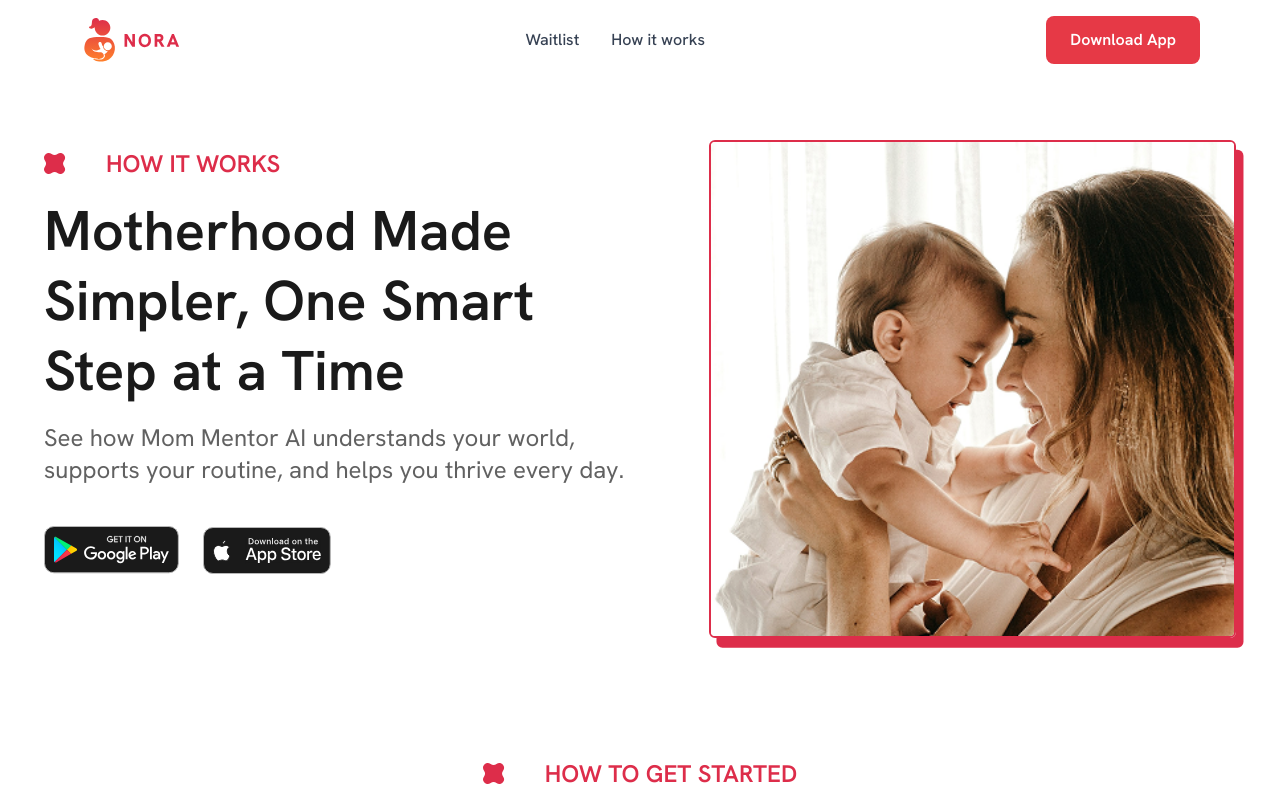
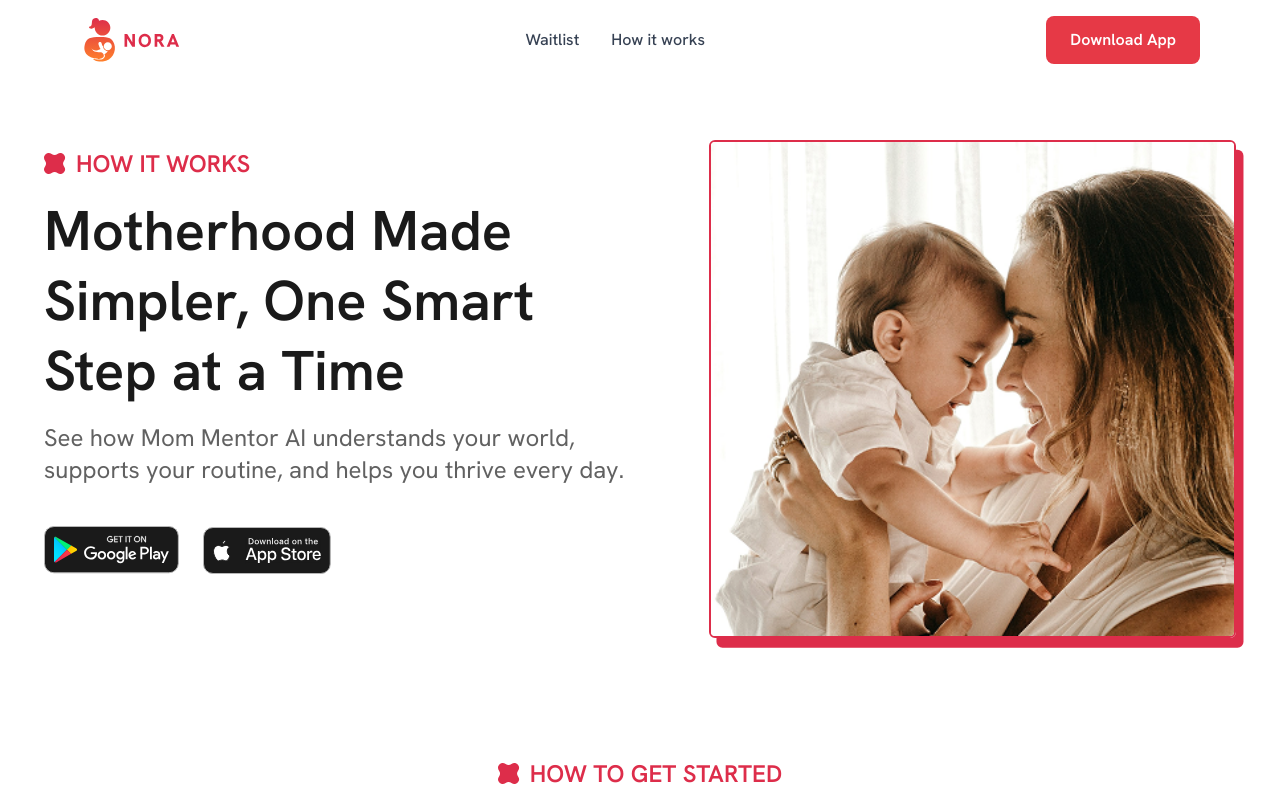
Before and after one commit to A-zook/mum-mentor-FE-azi-pu, a Next.js app: page /how-it-works in a window 1280 px wide. Shown: the top 800 px of the page. Built offline with nearby package versions, Linux system fonts and the light colour scheme.

Commit message:
feat(how it works): add animations to the how it works page

```diff
--- a/components/hiw/SectionHeader.tsx
+++ b/components/hiw/SectionHeader.tsx
@@ -3,7 +3,7 @@
 
 export default function SectionHeader({ headerText }: { headerText: string }) {
   return (
-    <div className="flex items-center gap-10">
+    <div className="flex items-center gap-2.5">
       <Image src={StarIcon} alt="A star icon" quality={100} priority />
 
       <p className="text-primary font-semibold uppercase md:text-2xl">
```
